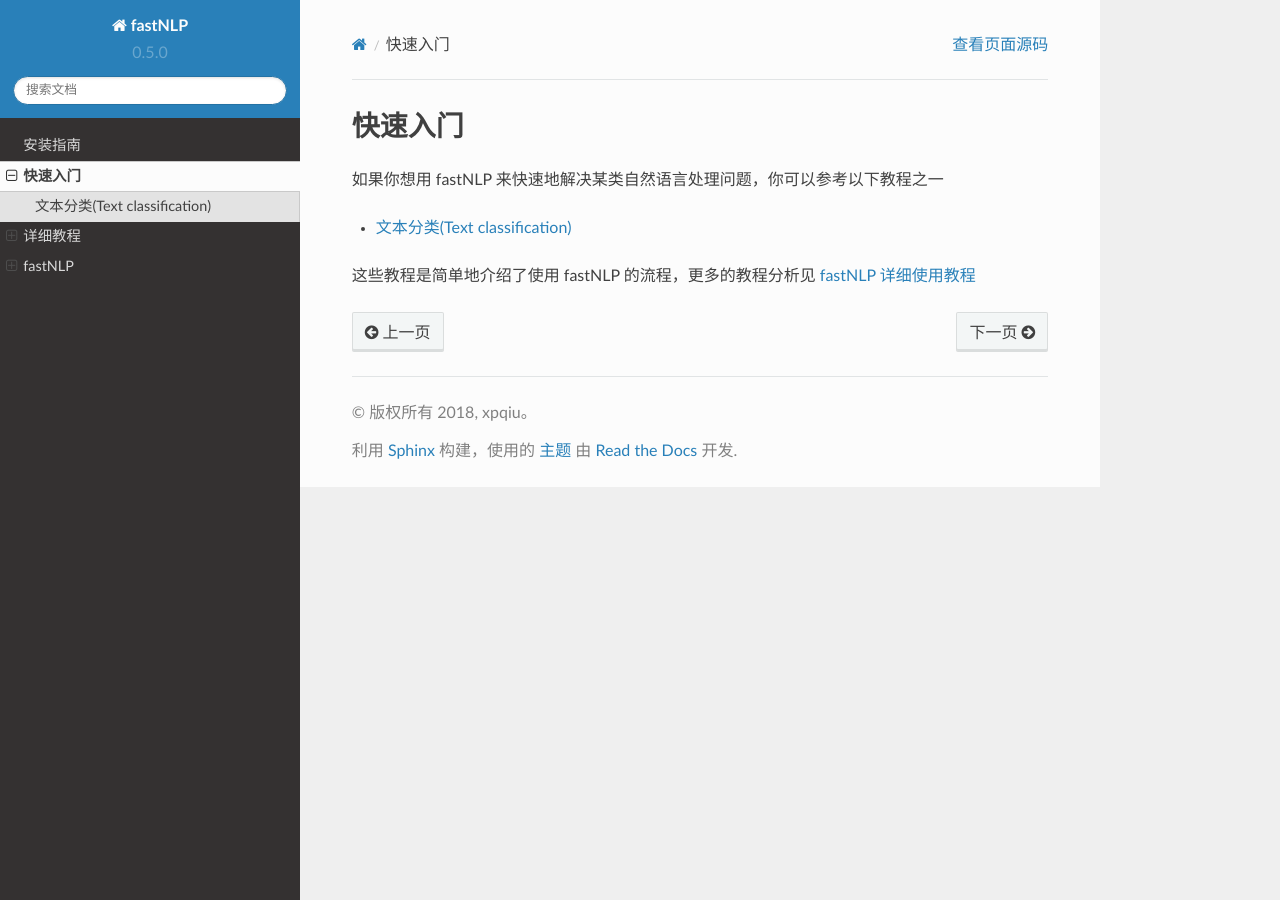
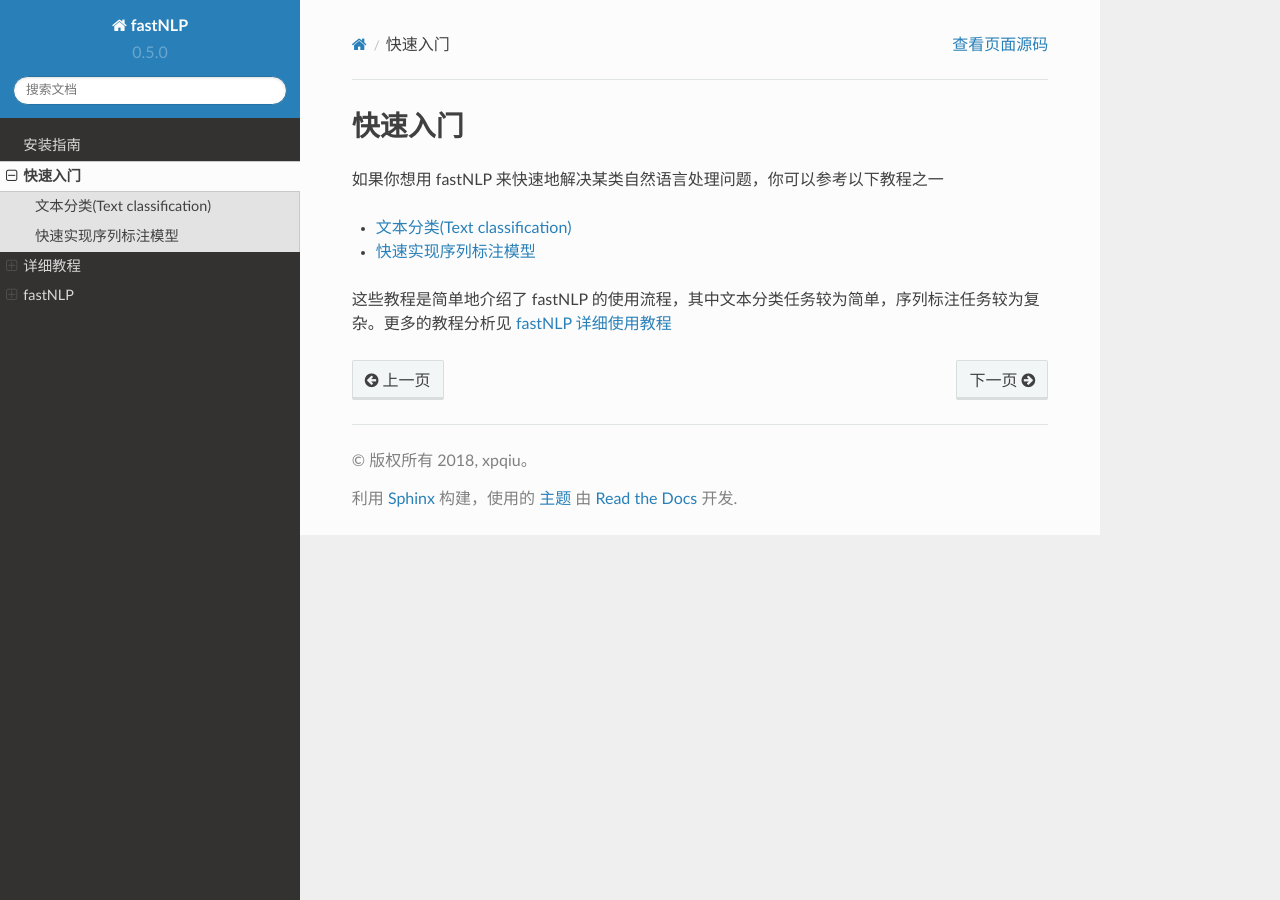
Before and after one commit to fastnlp/fastNLP, a Sphinx documentation site: the page built from docs/source/user/quickstart.rst, in a window 1280 px wide. Built offline with Sphinx 7.4.7 and the Read the Docs theme 2.0.0, drawn with Linux system fonts in a browser that asks for light colours.

Commit message:
将序列标注问题移到快速入门

```diff
--- a/docs/source/user/quickstart.rst
+++ b/docs/source/user/quickstart.rst
@@ -8,6 +8,6 @@
    :maxdepth: 1
 
    /quickstart/文本分类
+   /quickstart/序列标注
 
-
-这些教程是简单地介绍了使用 fastNLP 的流程，更多的教程分析见 :doc:`/user/tutorials`
+这些教程是简单地介绍了 fastNLP 的使用流程，其中文本分类任务较为简单，序列标注任务较为复杂。更多的教程分析见 :doc:`/user/tutorials`
--- a/docs/source/user/tutorials.rst
+++ b/docs/source/user/tutorials.rst
@@ -15,7 +15,6 @@
    动手实现一个文本分类器II-使用DataSetIter实现自定义训练过程 </tutorials/tutorial_6_datasetiter>
    使用Metric快速评测你的模型 </tutorials/tutorial_7_metrics>
    使用Modules和Models快速搭建自定义模型 </tutorials/tutorial_8_modules_models>
-   快速实现序列标注模型 </tutorials/tutorial_9_seq_labeling>
    使用Callback自定义你的训练过程 </tutorials/tutorial_10_callback>
 
 .. toctree::
```
Also changed, not shown: docs/source/quickstart/序列标注.rst (renamed from docs/source/tutorials/tutorial_9_seq_labeling.rst).
